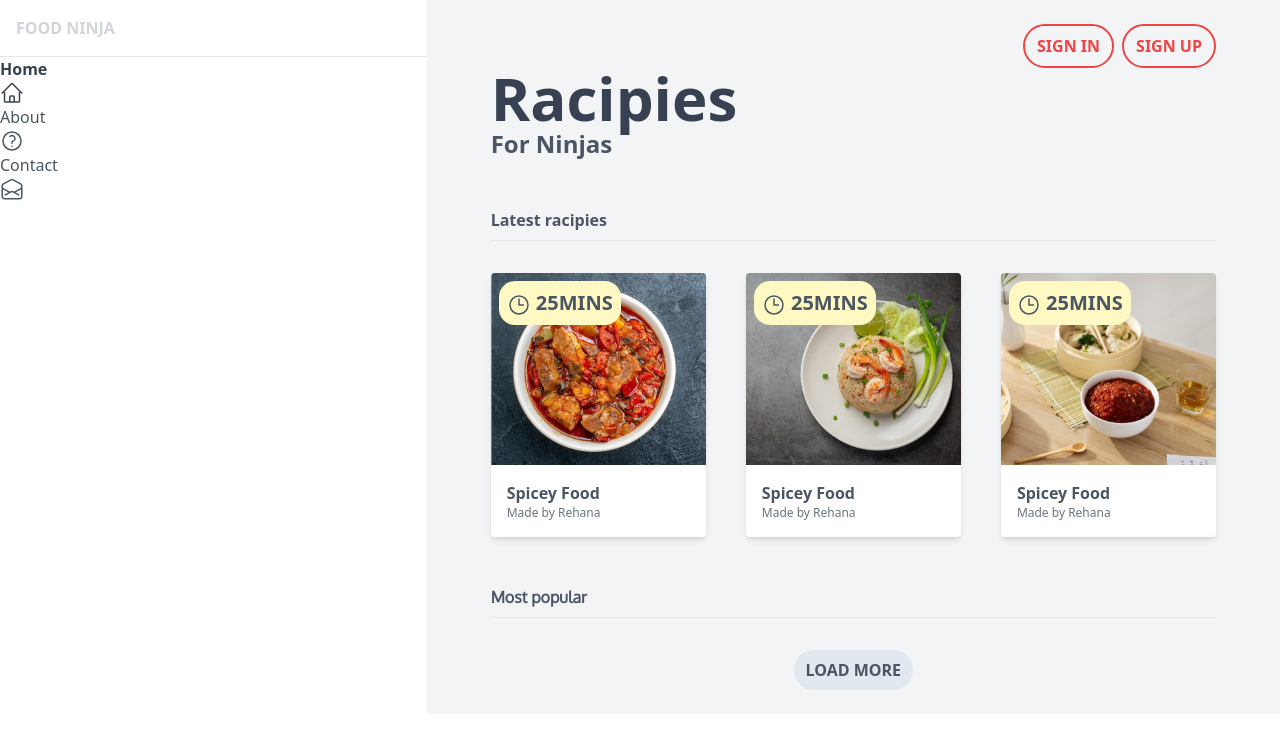
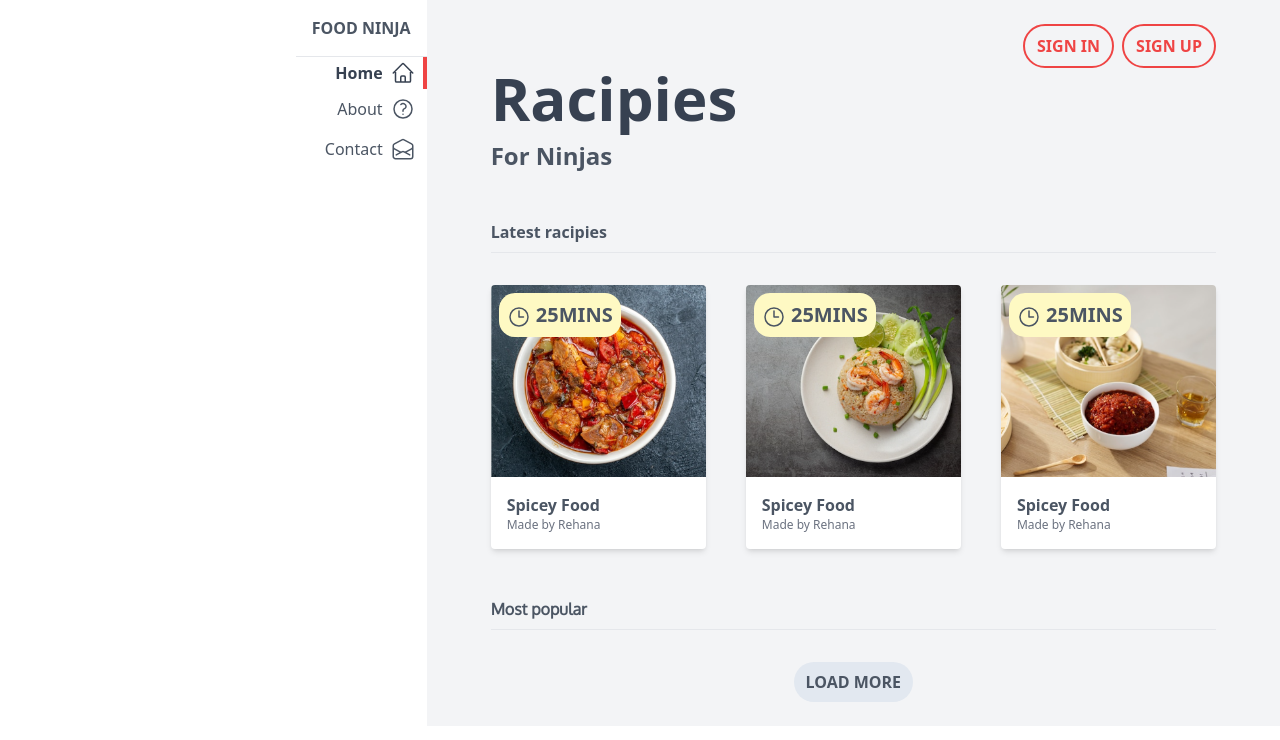
Before and after one commit to summenurfatema/food_ninja, a website: page public/index.html in a window 1280 px wide. Drawn offline with Linux system fonts and the light colour scheme.

Commit message:
16th class done

```diff
--- a/public/index.html
+++ b/public/index.html
@@ -11,17 +11,17 @@
 
 <body class="text-gray-600">
     <div class="grid md:grid-cols-3">
-        <div class="md:col-span-1">
-            <nav>
+        <div class="md:col-span-1 md:flex md:justify-end">
+            <nav class="text-end">
                 <div>
                     <h1 class="font-bold uppercase p-4 border-b border-gary-100 hover:text-gray-300"><a href="/">Food
                             Ninja</a></h1>
                 </div>
                 <ul>
-                    <li class="text-gray-700 font-bold">
-                        <a href="#">
+                    <li class="text-gray-700 font-bold border-r-4 py-1 border-primary">
+                        <a href="#" class="flex justify-end">
                             <span>Home</span>
-                            <svg class="w-6" xmlns="http://www.w3.org/2000/svg" fill="none" viewBox="0 0 24 24"
+                            <svg class="w-6 mx-2" xmlns="http://www.w3.org/2000/svg" fill="none" viewBox="0 0 24 24"
                                 stroke-width="1.5" stroke="currentColor" class="w-6 h-6">
                                 <path stroke-linecap="round" stroke-linejoin="round"
                                     d="M2.25 12l8.954-8.955c.44-.439 1.152-.439 1.591 0L21.75 12M4.5 9.75v10.125c0 .621.504 1.125 1.125 1.125H9.75v-4.875c0-.621.504-1.125 1.125-1.125h2.25c.621 0 1.125.504 1.125 1.125V21h4.125c.621 0 1.125-.504 1.125-1.125V9.75M8.25 21h8.25" />
@@ -29,10 +29,10 @@
 
                         </a>
                     </li>
-                    <li>
-                        <a href="#">
+                    <li class="border-r-4 py-2 border-white">
+                        <a href="#" class="flex justify-end">
                             <span>About</span>
-                            <svg class="w-6" xmlns="http://www.w3.org/2000/svg" fill="none" viewBox="0 0 24 24"
+                            <svg class="w-6 mx-2" xmlns="http://www.w3.org/2000/svg" fill="none" viewBox="0 0 24 24"
                                 stroke-width="1.5" stroke="currentColor" class="w-6 h-6">
                                 <path stroke-linecap="round" stroke-linejoin="round"
                                     d="M9.879 7.519c1.171-1.025 3.071-1.025 4.242 0 1.172 1.025 1.172 2.687 0 3.712-.203.179-.43.326-.67.442-.745.361-1.45.999-1.45 1.827v.75M21 12a9 9 0 11-18 0 9 9 0 0118 0zm-9 5.25h.008v.008H12v-.008z" />
@@ -40,10 +40,10 @@
 
                         </a>
                     </li>
-                    <li>
-                        <a href="#">
+                    <li class="border-r-4 py-2 border-white">
+                        <a href="#" class="flex justify-end">
                             <span>Contact</span>
-                            <svg class="w-6" xmlns="http://www.w3.org/2000/svg" fill="none" viewBox="0 0 24 24"
+                            <svg class="w-6 mx-2" xmlns="http://www.w3.org/2000/svg" fill="none" viewBox="0 0 24 24"
                                 stroke-width="1.5" stroke="currentColor" class="w-6 h-6">
                                 <path stroke-linecap="round" stroke-linejoin="round"
                                     d="M21.75 9v.906a2.25 2.25 0 01-1.183 1.981l-6.478 3.488M2.25 9v.906a2.25 2.25 0 001.183 1.981l6.478 3.488m8.839 2.51l-4.66-2.51m0 0l-1.023-.55a2.25 2.25 0 00-2.134 0l-1.022.55m0 0l-4.661 2.51m16.5 1.615a2.25 2.25 0 01-2.25 2.25h-15a2.25 2.25 0 01-2.25-2.25V8.844a2.25 2.25 0 011.183-1.98l7.5-4.04a2.25 2.25 0 012.134 0l7.5 4.04a2.25 2.25 0 011.183 1.98V19.5z" />
@@ -57,13 +57,13 @@
         <!-- nav end -->
         <main class="px-16 py-6 bg-gray-100 md:col-span-2">
             <div class="flex justify-center md:justify-end text-primary">
-                <a href="#" class="btn border-primary border-2 hover:bg-primary hover:text-white">Sign in</a>
-                <a class="ml-2  btn border-primary border-2 hover:bg-primary hover:text-white" href="#">Sign up</a>
+                <a href="#" class="btn border-primary md:border-2 hover:bg-primary hover:text-white">Sign in</a>
+                <a class="ml-2  btn border-primary md:border-2 hover:bg-primary hover:text-white" href="#">Sign up</a>
             </div>
 
             <header>
                 <h2 class="text-gray-700 text-6xl font-semibold">Racipies</h2>
-                <h3 class="text-2xl font-semibold">For Ninjas</h3>
+                <h3 class="text-2xl font-semibold my-3">For Ninjas</h3>
             </header>
             <div>
                 <h4 class="font-bold mt-12 pb-2 border-b border-gary-200">Latest racipies</h4>
```
Also changed, not shown: public/style.css.
